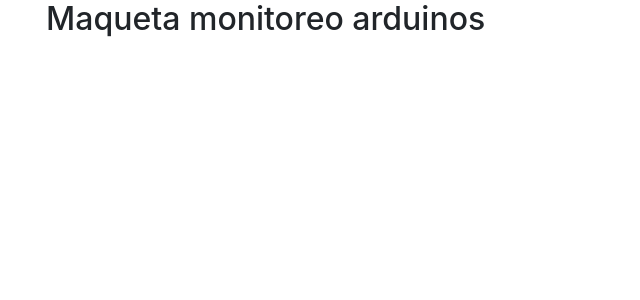
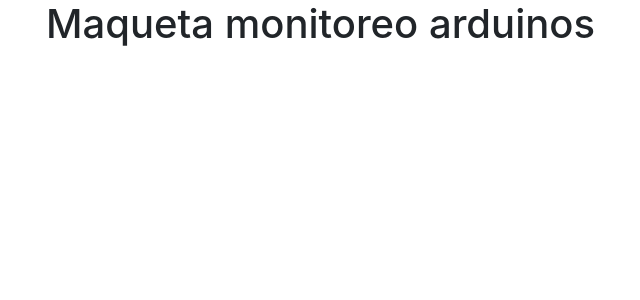
Before and after one commit to Sbenaventebravo/arduino-monitor, a React (Create React App) app: page / in a window 1280 px wide. Shown: the top 300 px of the page, without its empty margins (39-679 px from the left). Built offline with nearby package versions, Linux system fonts and the light colour scheme.

Commit message:
cambio del tirano

```diff
--- a/src/App.jsx
+++ b/src/App.jsx
@@ -4,7 +4,7 @@ import React from 'react';
 function App() {
   return (
     <div className="container">
-      <h2>Maqueta monitoreo arduinos</h2>
+      <h1>Maqueta monitoreo arduinos</h1>
     </div>
   );
 }
```
